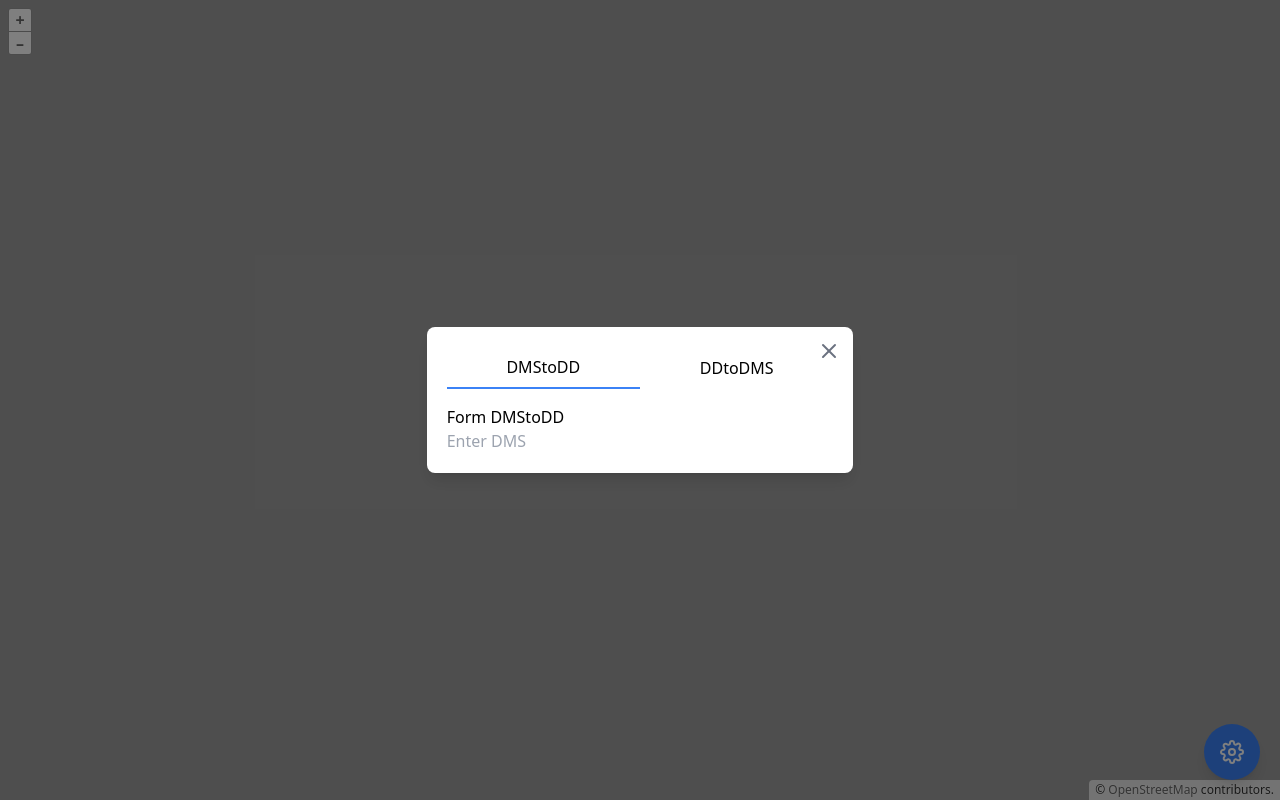
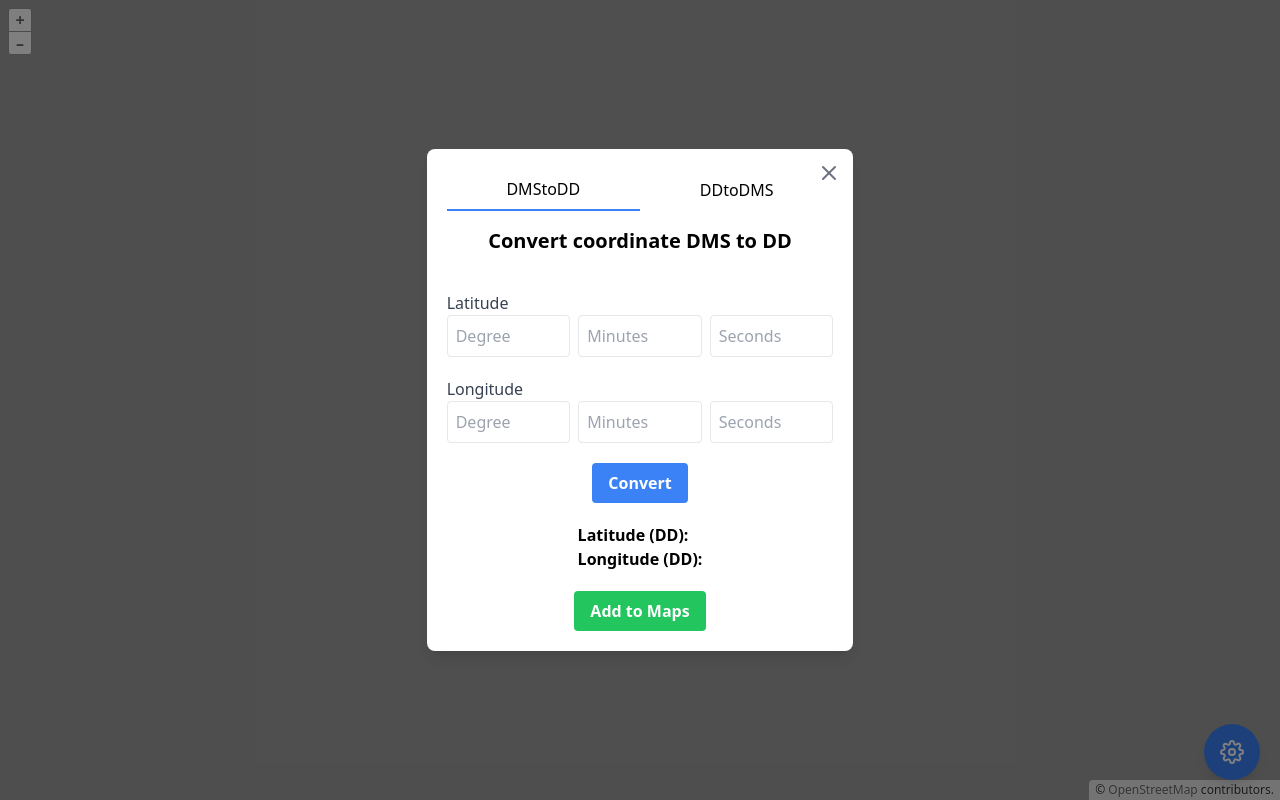
Before and after one commit to Fadhillatmojo/longitude-latitude-convertion, a React (Vite) app: page / in a window 1280 px wide. Both pictures are taken after a click on the button 1232 px from the left and 752 px from the top of the page. Built offline with nearby package versions, Linux system fonts and the light colour scheme.

Commit message:
patch: convertion done

```diff
--- a/src/components/Form/DDtoDMSForm.jsx
+++ b/src/components/Form/DDtoDMSForm.jsx
@@ -1,11 +1,98 @@
-import React from "react";
+import React, {useState} from "react";
 
 const DDtoDMSForm = () => {
+	const [latitudeDD, setLatitudeDD] = useState("");
+	const [longitudeDD, setLongitudeDD] = useState("");
+	const [latitudeDMS, setLatitudeDMS] = useState({
+		degree: "",
+		minutes: "",
+		seconds: "",
+	});
+	const [longitudeDMS, setLongitudeDMS] = useState({
+		degree: "",
+		minutes: "",
+		seconds: "",
+	});
+
+	const handleInputChange = (e, coord) => {
+		const value = e.target.value;
+		if (coord === "latitude") {
+			setLatitudeDD(value);
+		} else {
+			setLongitudeDD(value);
+		}
+	};
+
+	const convertDDtoDMS = () => {
+		const convert = (decimal) => {
+			const degree = Math.floor(decimal);
+			const minutes = Math.floor((decimal - degree) * 60);
+			const seconds = (((decimal - degree) * 60 - minutes) * 60).toFixed(
+				2
+			);
+			return { degree, minutes, seconds };
+		};
+
+		setLatitudeDMS(convert(parseFloat(latitudeDD)));
+		setLongitudeDMS(convert(parseFloat(longitudeDD)));
+	};
+
 	return (
-		<div>
-			<h2>Form DDtoDMS</h2>
-			{/* Form DDtoDMS content here */}
-			<input type="text" placeholder="Enter DD" />
+		<div className="flex flex-col justify-center items-center space-y-5 w-full">
+			<h1 className="text-xl font-bold mb-4">
+				Convert coordinate DD to DMS
+			</h1>
+
+			{/* Latitude */}
+			<div className="mb-4 w-full">
+				<label className="block text-gray-700">Latitude (DD)</label>
+				<input
+					type="number"
+					step="any"
+					placeholder="Enter Decimal Degrees"
+					value={latitudeDD}
+					onChange={(e) => handleInputChange(e, "latitude")}
+					className="border p-2 rounded w-full"
+				/>
+			</div>
+
+			{/* Longitude */}
+			<div className="mb-4 w-full">
+				<label className="block text-gray-700">Longitude (DD)</label>
+				<input
+					type="number"
+					step="any"
+					placeholder="Enter Decimal Degrees"
+					value={longitudeDD}
+					onChange={(e) => handleInputChange(e, "longitude")}
+					className="border p-2 rounded w-full"
+				/>
+			</div>
+
+			{/* Convert Button */}
+			<button
+				onClick={convertDDtoDMS}
+				className="bg-blue-500 text-white font-bold py-2 px-4 rounded hover:bg-blue-700 mb-4"
+			>
+				Convert
+			</button>
+
+			{/* Converted Coordinates */}
+			<div className="mb-4">
+				<p>
+					<strong>Latitude (DMS):</strong> {latitudeDMS.degree}°{" "}
+					{latitudeDMS.minutes}' {latitudeDMS.seconds}''N
+				</p>
+				<p>
+					<strong>Longitude (DMS):</strong> {longitudeDMS.degree}°{" "}
+					{longitudeDMS.minutes}' {longitudeDMS.seconds}''E
+				</p>
+			</div>
+
+			{/* Add to Maps Button */}
+			<button className="bg-green-500 text-white font-bold py-2 px-4 rounded hover:bg-green-700">
+				Add to Maps
+			</button>
 		</div>
 	);
 };
--- a/src/components/Form/DMStoDDForm.jsx
+++ b/src/components/Form/DMStoDDForm.jsx
@@ -1,11 +1,137 @@
-import React from "react";
+import React, {useState} from "react";
 
 const DMStoDDForm = () => {
+	const [latitudeDMS, setLatitudeDMS] = useState({
+		degree: "",
+		minutes: "",
+		seconds: "",
+	});
+	const [longitudeDMS, setLongitudeDMS] = useState({
+		degree: "",
+		minutes: "",
+		seconds: "",
+	});
+	const [latitudeDD, setLatitudeDD] = useState("");
+	const [longitudeDD, setLongitudeDD] = useState("");
+
+	const handleInputChange = (e, type, coord) => {
+		const value = e.target.value;
+		if (coord === "latitude") {
+			setLatitudeDMS({ ...latitudeDMS, [type]: value });
+		} else {
+			setLongitudeDMS({ ...longitudeDMS, [type]: value });
+		}
+	};
+
+	const convertDMStoDD = () => {
+		const convert = ({ degree, minutes, seconds }) => {
+			return (
+				parseFloat(degree) +
+				parseFloat(minutes) / 60 +
+				parseFloat(seconds) / 3600
+			);
+		};
+
+		setLatitudeDD(convert(latitudeDMS).toFixed(6));
+		setLongitudeDD(convert(longitudeDMS).toFixed(6));
+	};
+
 	return (
-		<div>
-			<h2>Form DMStoDD</h2>
-			{/* Form DMStoDD content here */}
-			<input type="text" placeholder="Enter DMS" />
+		<div className="flex flex-col justify-center items-center space-y-5">
+			<h1 className="text-xl font-bold mb-4">
+				Convert coordinate DMS to DD
+			</h1>
+
+			{/* Latitude */}
+			<div className="mb-4">
+				<label className="block text-gray-700">Latitude</label>
+				<div className="flex gap-2">
+					<input
+						type="number"
+						placeholder="Degree"
+						value={latitudeDMS.degree}
+						onChange={(e) =>
+							handleInputChange(e, "degree", "latitude")
+						}
+						className="border p-2 rounded w-1/3"
+					/>
+					<input
+						type="number"
+						placeholder="Minutes"
+						value={latitudeDMS.minutes}
+						onChange={(e) =>
+							handleInputChange(e, "minutes", "latitude")
+						}
+						className="border p-2 rounded w-1/3"
+					/>
+					<input
+						type="number"
+						placeholder="Seconds"
+						value={latitudeDMS.seconds}
+						onChange={(e) =>
+							handleInputChange(e, "seconds", "latitude")
+						}
+						className="border p-2 rounded w-1/3"
+					/>
+				</div>
+			</div>
+
+			{/* Longitude */}
+			<div className="mb-4">
+				<label className="block text-gray-700">Longitude</label>
+				<div className="flex gap-2">
+					<input
+						type="number"
+						placeholder="Degree"
+						value={longitudeDMS.degree}
+						onChange={(e) =>
+							handleInputChange(e, "degree", "longitude")
+						}
+						className="border p-2 rounded w-1/3"
+					/>
+					<input
+						type="number"
+						placeholder="Minutes"
+						value={longitudeDMS.minutes}
+						onChange={(e) =>
+							handleInputChange(e, "minutes", "longitude")
+						}
+						className="border p-2 rounded w-1/3"
+					/>
+					<input
+						type="number"
+						placeholder="Seconds"
+						value={longitudeDMS.seconds}
+						onChange={(e) =>
+							handleInputChange(e, "seconds", "longitude")
+						}
+						className="border p-2 rounded w-1/3"
+					/>
+				</div>
+			</div>
+
+			{/* Convert Button */}
+			<button
+				onClick={convertDMStoDD}
+				className="bg-blue-500 text-white font-bold py-2 px-4 rounded hover:bg-blue-700 mb-4"
+			>
+				Convert
+			</button>
+
+			{/* Converted Coordinates */}
+			<div className="mb-4">
+				<p>
+					<strong>Latitude (DD):</strong> {latitudeDD}
+				</p>
+				<p>
+					<strong>Longitude (DD):</strong> {longitudeDD}
+				</p>
+			</div>
+
+			{/* Add to Maps Button */}
+			<button className="bg-green-500 text-white font-bold py-2 px-4 rounded hover:bg-green-700">
+				Add to Maps
+			</button>
 		</div>
 	);
 };
```
